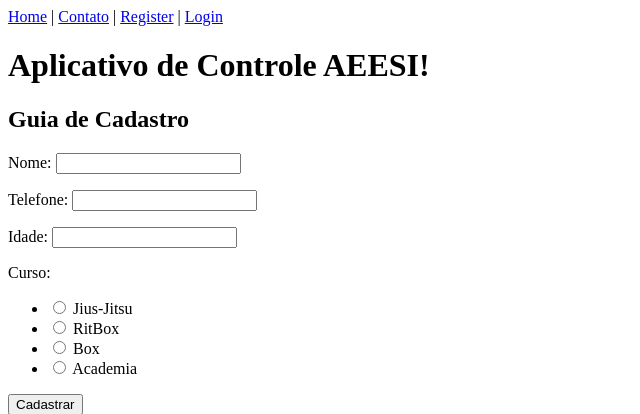
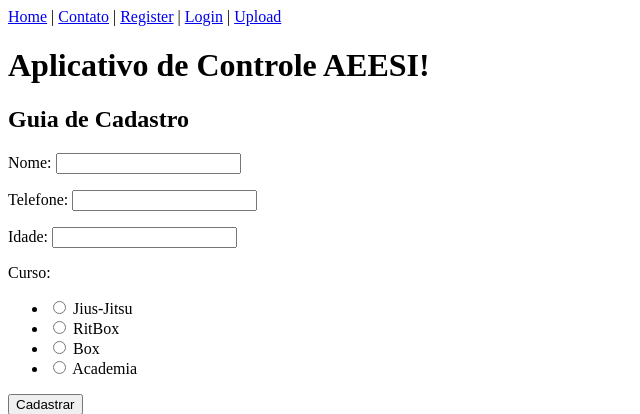
Before and after one commit to oondels/web-app-institutoAeesi, a Flask app: page /cadastrar-aluno in a window 1280 px wide. Shown: the top 414 px of the page, without its empty margins (0-640 px from the left). Run offline with Flask 3, Linux system fonts and the light colour scheme; some libraries are stand-ins or nearby versions.

Commit message:
Botão para upload de arquivo

```diff
--- a/templates/navigation.html
+++ b/templates/navigation.html
@@ -13,7 +13,9 @@
         |
         <a href="{{ url_for('register') }}">Register</a>
         |
-        <a href="{{url_for('login')}}">Login</a>
+        <a href="{{ url_for('login') }}">Login</a>
+        |
+        <a href="{{ url_for('upload_files') }}">Upload</a>
     </div>
 
     <h1>Aplicativo de Controle AEESI!</h1>
```
